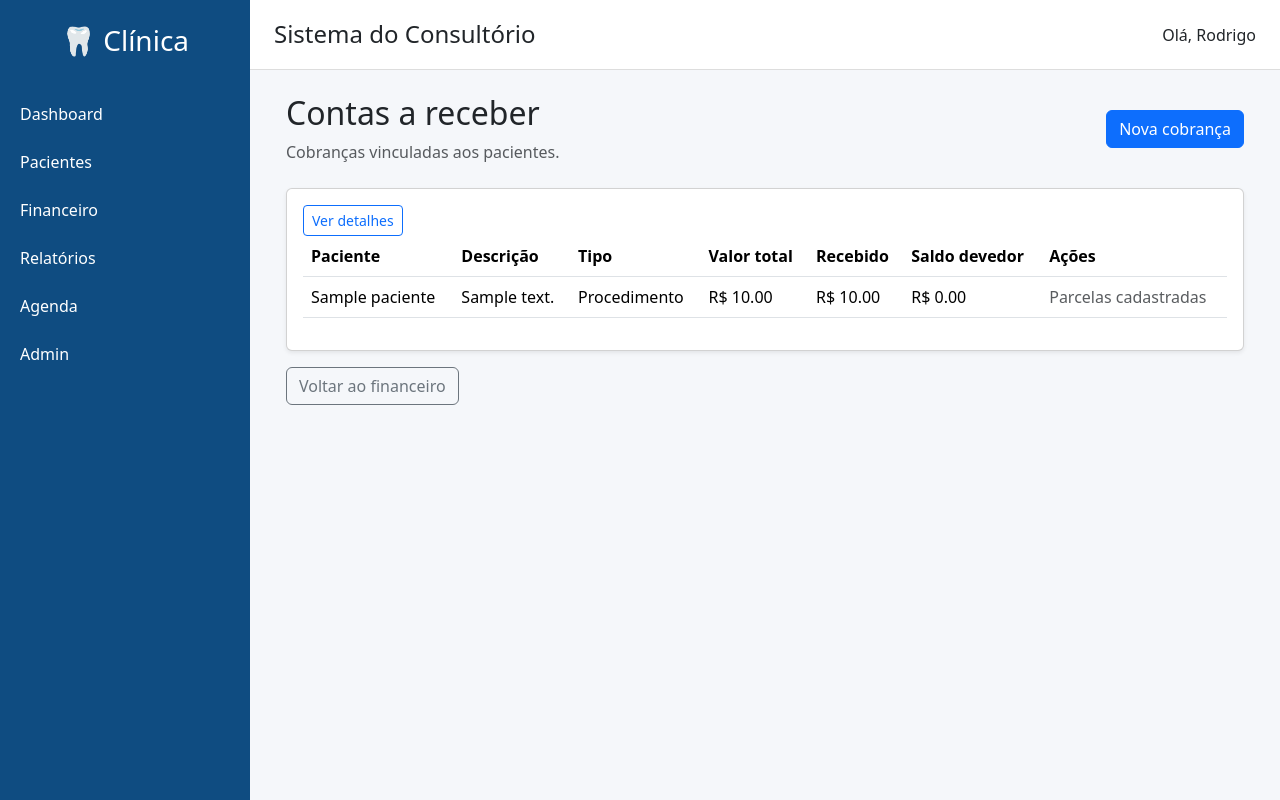
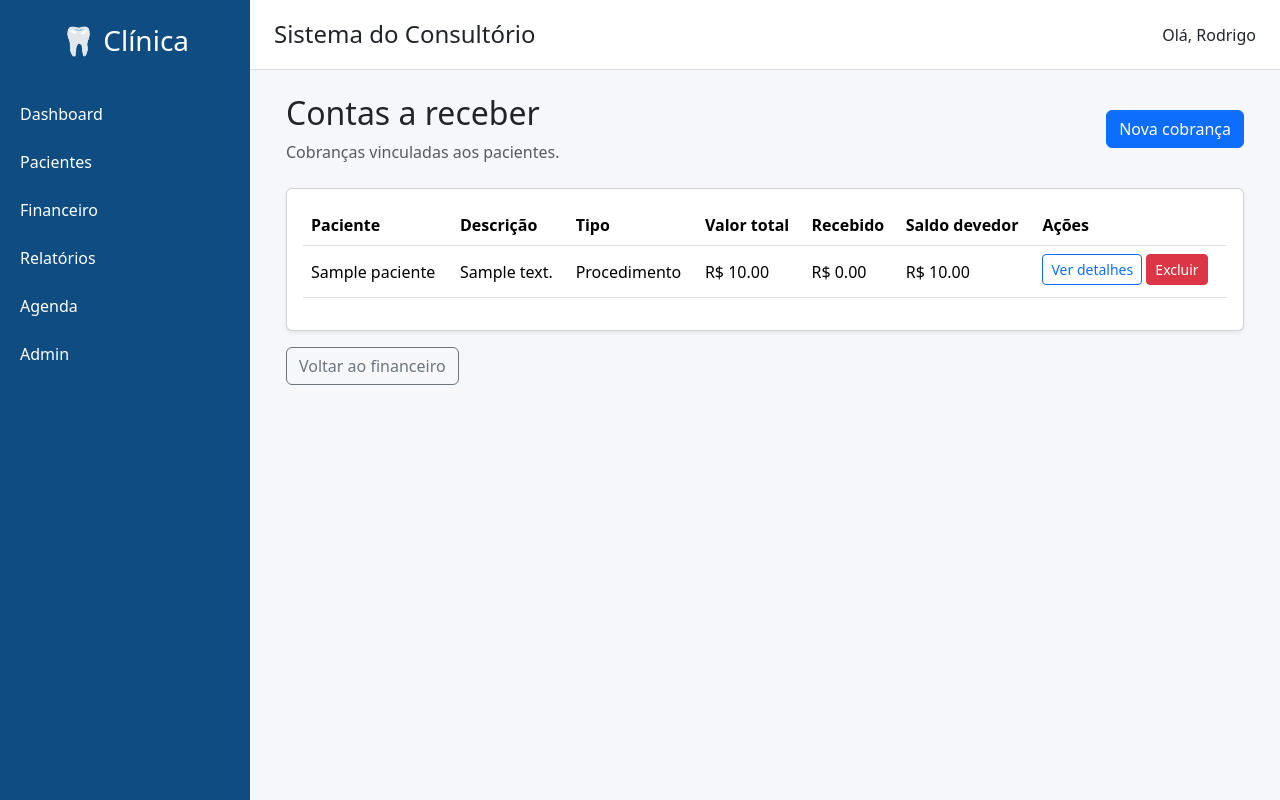
Before and after one commit to RodrigoBerti/Sistema-consultorio, a Django app: page /financeiro/contas-receber/ in a window 1280 px wide. Run offline with Django 5.2, Linux system fonts and the light colour scheme; tables that the repository leaves empty hold one stand-in row (values such as "Sample post").

Commit message:
Finalizando o estorno do contas  receber

```diff
--- a/financeiro/models.py
+++ b/financeiro/models.py
@@ -2,6 +2,8 @@
 from django.db import models
 from django.core.validators import MinValueValidator
 from pacientes.models import Paciente
+from decimal import Decimal
+from django.db.models import Sum
 
 
 class ContaReceber(models.Model):
@@ -38,8 +40,8 @@ class ContaReceber(models.Model):
     @property
     def total_recebido(self):
         return sum(
-            parcela.total_recebido
-            for parcela in self.parcelas.all()
+            (parcela.total_recebido for parcela in self.parcelas.all()),
+            Decimal('0.00')
         )
 
     @property
@@ -77,10 +79,11 @@ class ParcelaReceber(models.Model):
 
     @property
     def total_recebido(self):
-        return sum(
-            recebimento.valor
-            for recebimento in self.recebimentos.all()
-        )
+        return self.recebimentos.filter(
+            estornado=False
+        ).aggregate(
+            total=Sum('valor')
+        )['total'] or Decimal('0.00')
 
     @property
     def saldo_devedor(self):
--- a/financeiro/templates/financeiro/contas_receber.html
+++ b/financeiro/templates/financeiro/contas_receber.html
@@ -46,44 +46,35 @@
                         {% for conta in contas %}
                             <tr>
                                 <td>{{ conta.paciente.nome }}</td>
+
                                 <td>{{ conta.descricao }}</td>
+
                                 <td>{{ conta.get_tipo_display }}</td>
+
                                 <td>
                                     R$ {{ conta.valor_total|floatformat:2 }}
                                 </td>
-                                 <a href="{% url 'financeiro:detalhe_conta_receber' conta.pk %}" class="btn btn-sm btn-outline-primary">
-                                    Ver detalhes
-                                </a>
+
                                 <td>
                                     R$ {{ conta.total_recebido|floatformat:2 }}
                                 </td>
+
                                 <td>
                                     R$ {{ conta.saldo_devedor|floatformat:2 }}
                                 </td>
+
                                 <td>
+                                    <a href="{% url 'financeiro:detalhe_conta_receber' conta.pk %}"
+                                    class="btn btn-sm btn-outline-primary mb-1">
+                                        Ver detalhes
+                                    </a>
+
                                     {% if not conta.parcelas.exists %}
-                                        <a href="{% url 'financeiro:editar_conta_receber' conta.id %}"
-                                           class="btn btn-sm btn-outline-primary">
+                                        <a href="{% url 'financeiro:editar_conta_receber' conta.pk %}"
+                                        class="btn btn-sm btn-outline-secondary mb-1">
                                             Editar
                                         </a>
-                                    {% else %}
-                                        <span class="text-muted">
-                                            Parcelas cadastradas
-                                        </span>
                                     {% endif %}
-                                </td>
-                            </tr>
-                        {% empty %}
-                            <tr>
-                                <td colspan="7" class="text-center text-muted py-4">
-                                    Nenhuma conta a receber cadastrada.
-                                </td>
-                            </tr>
-                            <td>
-                                <a href="{% url 'financeiro:detalhe_conta_receber' conta.pk %}"
-                                class="btn btn-sm btn-outline-primary">
-                                    Ver detalhes
-                                </a>
 
                                     {% if conta.total_recebido == 0 %}
                                         <form method="post"
@@ -91,7 +82,9 @@
                                             class="d-inline"
                                             onsubmit="return confirm('Tem certeza que deseja excluir esta cobrança?');">
                                             {% csrf_token %}
-                                        <button type="submit" class="btn btn-sm btn-danger">
+
+                                            <button type="submit"
+                                                    class="btn btn-sm btn-danger mb-1">
                                                 Excluir
                                             </button>
                                         </form>
@@ -102,8 +95,10 @@
                                             class="d-inline"
                                             onsubmit="return confirm('Confirma o estorno dos recebimentos desta cobrança?');">
                                             {% csrf_token %}
-                                        <button type="submit" class="btn btn-sm btn-warning">
-                                            Estornar recebimentos
+
+                                            <button type="submit"
+                                                    class="btn btn-sm btn-warning mb-1">
+                                                Estornar
                                             </button>
                                         </form>
 
@@ -113,7 +108,17 @@
                                         </span>
                                     {% endif %}
                                 </td>
+                            </tr>
+
+                        {% empty %}
+                            <tr>
+                                <td colspan="7" class="text-center text-muted py-4">
+                                    Nenhuma conta a receber cadastrada.
+                                </td>
+                            </tr>
                         {% endfor %}
+
+
                                         </tbody>
                                     </table>
                                 </div>
--- a/financeiro/views.py
+++ b/financeiro/views.py
@@ -387,7 +387,9 @@ def registrar_recebimento(request, parcela_id):
         if form.is_valid():
             # Calcula o saldo dentro da transação para validar
             # o pagamento contra os recebimentos já registrados.
-            total_recebido = parcela.recebimentos.aggregate(
+            total_recebido = parcela.recebimentos.filter(
+                estornado=False
+            ).aggregate(
                 total=Sum('valor')
             )['total'] or Decimal('0.00')
 
```
Lines whose indentation alone changed are shown as unchanged.
